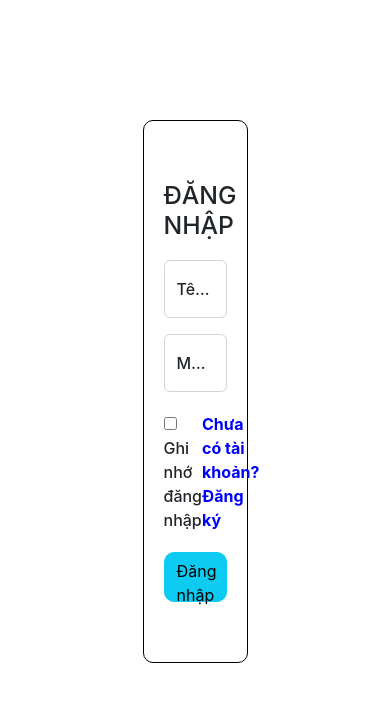
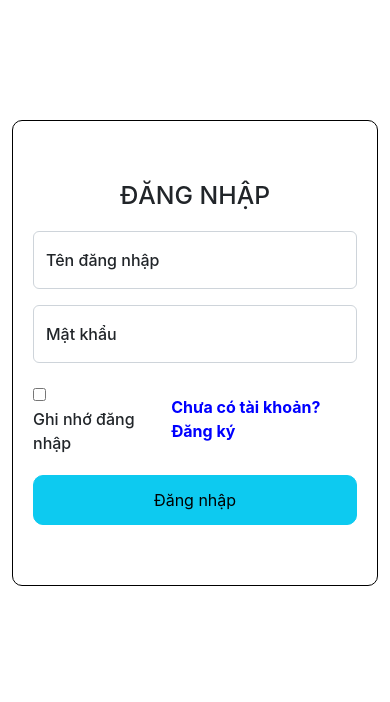
Before and after one commit to duonghathuy/HCMUT_SSPS_WEB, a PHP site: page /login.php in a window 390 px wide. Shown: the top 702 px of the page. Run offline with PHP 8.4, Linux system fonts and the light colour scheme; some libraries are stand-ins or nearby versions.

Commit message:
Update login.php

```diff
--- a/Identify/login.php
+++ b/Identify/login.php
@@ -105,6 +105,14 @@
             height: 50px;
             margin-bottom: 40px;
         }
+        @media screen and (max-width: 768px) {
+            .container{
+                width: 100%;
+            }
+            .loginForm{
+                width: 100%;
+            }
+        }
     </style>
 </head>
 <body>
```
